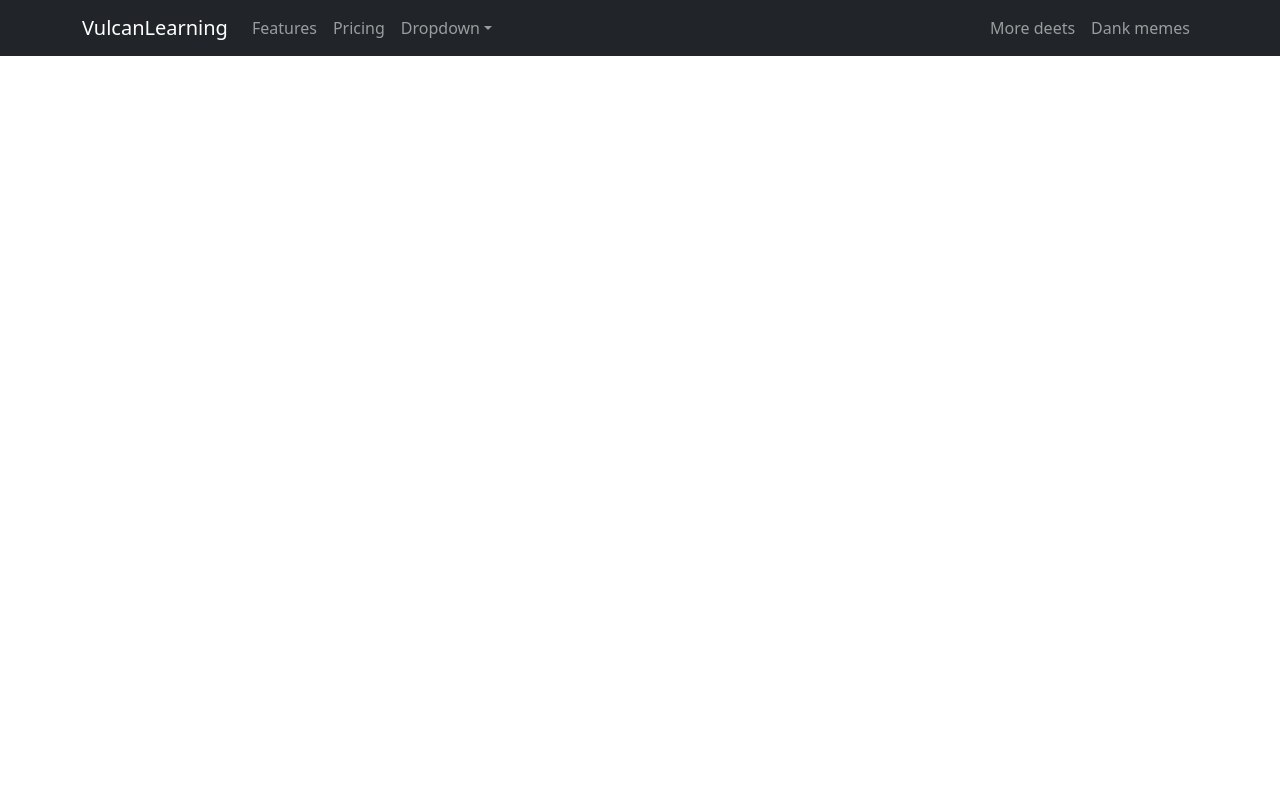
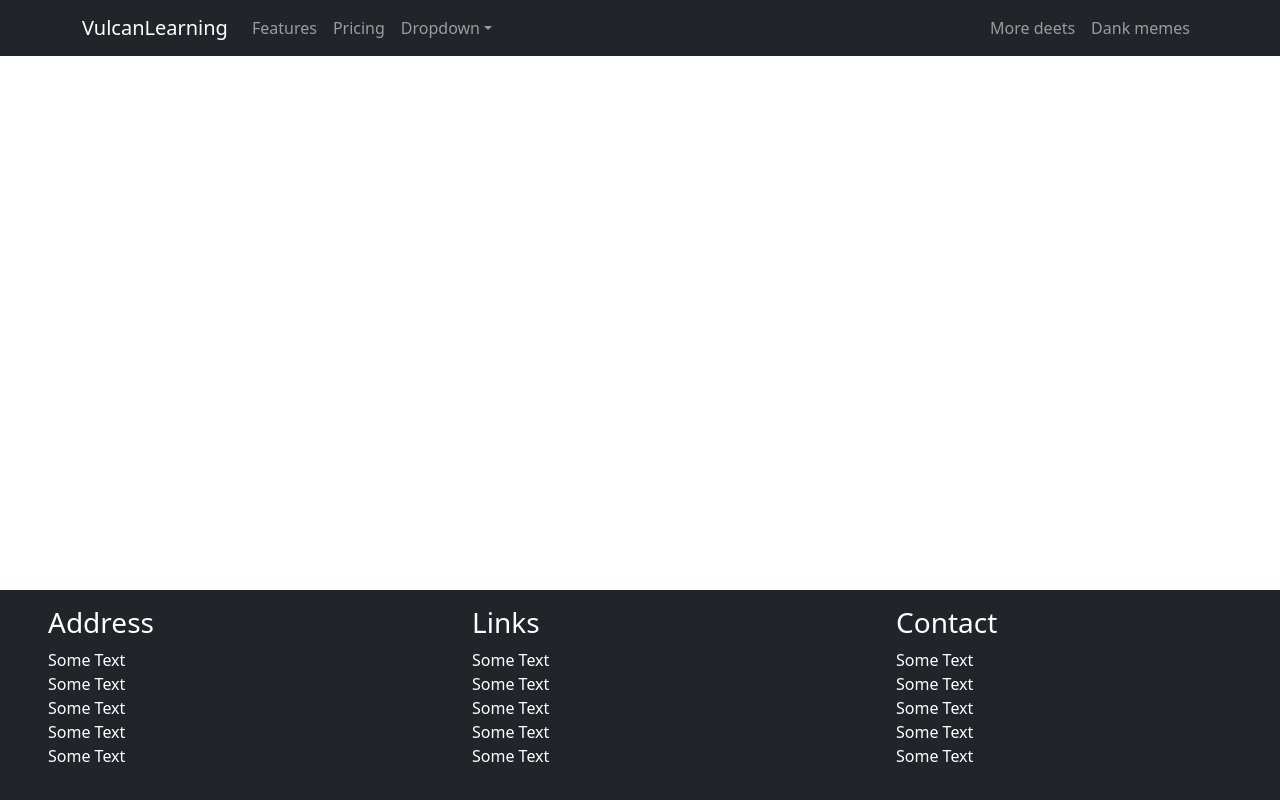
Before and after one commit to saudkhanbpk/Vulcan_web, a React (Create React App) app: page / in a window 1280 px wide. Built offline with nearby package versions, Linux system fonts and the light colour scheme.

Commit message:
footer added

```diff
--- a/src/App.js
+++ b/src/App.js
@@ -1,44 +1,15 @@
 import 'bootstrap/dist/css/bootstrap.min.css';
 import './App.scss';
-import Container from 'react-bootstrap/Container';
-import Nav from 'react-bootstrap/Nav';
-import Navbar from 'react-bootstrap/Navbar';
-import NavDropdown from 'react-bootstrap/NavDropdown';
+import Header from './components/header/Header';
+import Footer from './components/footer/Footer';
 
 
 
 function App() {
   return (
     <div >
-    <Navbar collapseOnSelect expand="lg" bg="dark" variant="dark">
-      <Container>
-        <Navbar.Brand href="#home">VulcanLearning</Navbar.Brand>
-        <Navbar.Toggle aria-controls="responsive-navbar-nav" />
-        <Navbar.Collapse id="responsive-navbar-nav">
-          <Nav className="me-auto">
-            <Nav.Link href="#features">Features</Nav.Link>
-            <Nav.Link href="#pricing">Pricing</Nav.Link>
-            <NavDropdown title="Dropdown" id="collasible-nav-dropdown">
-              <NavDropdown.Item href="#action/3.1">Action</NavDropdown.Item>
-              <NavDropdown.Item href="#action/3.2">
-                Another action
-              </NavDropdown.Item>
-              <NavDropdown.Item href="#action/3.3">Something</NavDropdown.Item>
-              <NavDropdown.Divider />
-              <NavDropdown.Item href="#action/3.4">
-                Separated link
-              </NavDropdown.Item>
-            </NavDropdown>
-          </Nav>
-          <Nav>
-            <Nav.Link href="#deets">More deets</Nav.Link>
-            <Nav.Link eventKey={2} href="#memes">
-              Dank memes
-            </Nav.Link>
-          </Nav>
-        </Navbar.Collapse>
-      </Container>
-    </Navbar>
+      <Header />
+      <Footer />
     </div>
   );
 }
--- a/src/components/footer/Footer.js
+++ b/src/components/footer/Footer.js
@@ -1,11 +1,46 @@
-import React from 'react'
-import './Footer.scss'
+import React from "react";
+import "./Footer.scss";
 const Footer = () => {
   return (
     <div>
+      <div className="Main_footer">
+        <div className="container-fluid bg-dark p-3">
+          <div className="row">
+            <div className="col-md-4">
+              <ul className="text-white">
+                <h3 className="text-white">Address</h3>
+                <li>Some Text</li>
+                <li>Some Text</li>
+                <li>Some Text</li>
+                <li>Some Text</li>
+                <li>Some Text</li>
+              </ul>
+            </div>
+            <div className="col-md-4">
+              <ul className="text-white">
+                <h3 className="text-white">Links</h3>
+                <li>Some Text</li>
+                <li>Some Text</li>
+                <li>Some Text</li>
+                <li>Some Text</li>
+                <li>Some Text</li>
+              </ul>
+            </div>
+            <div className="col-md-4">
+              <ul className="text-white">
+                <h3 className="text-white">Contact</h3>
+                <li>Some Text</li>
+                <li>Some Text</li>
+                <li>Some Text</li>
+                <li>Some Text</li>
+                <li>Some Text</li>
+              </ul>
+            </div>
+          </div>
+        </div>
+      </div>
+    </div>
+  );
+};
 
-    </div>
-  )
-}
-
-export default Footer
+export default Footer;
--- a/src/components/footer/Footer.scss
+++ b/src/components/footer/Footer.scss
@@ -0,0 +1,15 @@
+
+
+.Main_footer{
+    position: fixed;
+    bottom: 0;
+    width: 100%;
+}
+ul li{
+    list-style: none;
+    cursor: pointer;
+}
+ul li:hover{
+    color: rgb(0, 153, 255);
+    text-decoration: underline;
+}
--- a/src/components/header/Header.jsx
+++ b/src/components/header/Header.jsx
@@ -1,11 +1,45 @@
 import React from 'react'
 import './Header.scss'
+import Container from 'react-bootstrap/Container';
+import Nav from 'react-bootstrap/Nav';
+import Navbar from 'react-bootstrap/Navbar';
+import NavDropdown from 'react-bootstrap/NavDropdown';
 
 
 
 const Header = () => {
   return (
-    <div>Header</div>
+    <div>
+    <Navbar collapseOnSelect expand="lg" bg="dark" variant="dark">
+      <Container>
+        <Navbar.Brand href="#home">VulcanLearning</Navbar.Brand>
+        <Navbar.Toggle aria-controls="responsive-navbar-nav" />
+        <Navbar.Collapse id="responsive-navbar-nav">
+          <Nav className="me-auto">
+            <Nav.Link href="#features">Features</Nav.Link>
+            <Nav.Link href="#pricing">Pricing</Nav.Link>
+            <NavDropdown title="Dropdown" id="collasible-nav-dropdown">
+              <NavDropdown.Item href="#action/3.1">Action</NavDropdown.Item>
+              <NavDropdown.Item href="#action/3.2">
+                Another action
+              </NavDropdown.Item>
+              <NavDropdown.Item href="#action/3.3">Something</NavDropdown.Item>
+              <NavDropdown.Divider />
+              <NavDropdown.Item href="#action/3.4">
+                Separated link
+              </NavDropdown.Item>
+            </NavDropdown>
+          </Nav>
+          <Nav>
+            <Nav.Link href="#deets">More deets</Nav.Link>
+            <Nav.Link eventKey={2} href="#memes">
+              Dank memes
+            </Nav.Link>
+          </Nav>
+        </Navbar.Collapse>
+      </Container>
+    </Navbar>
+    </div>
   )
 }
 
```
